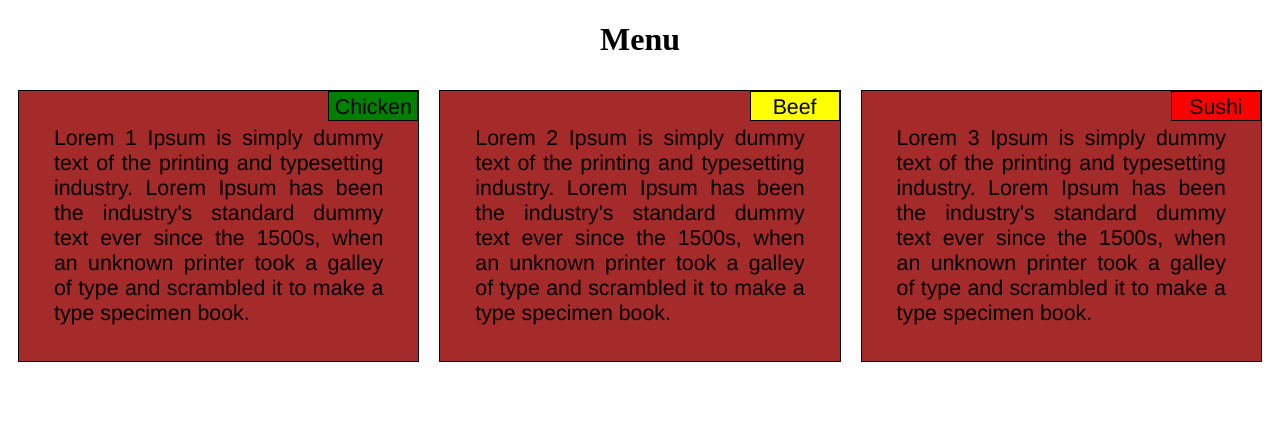
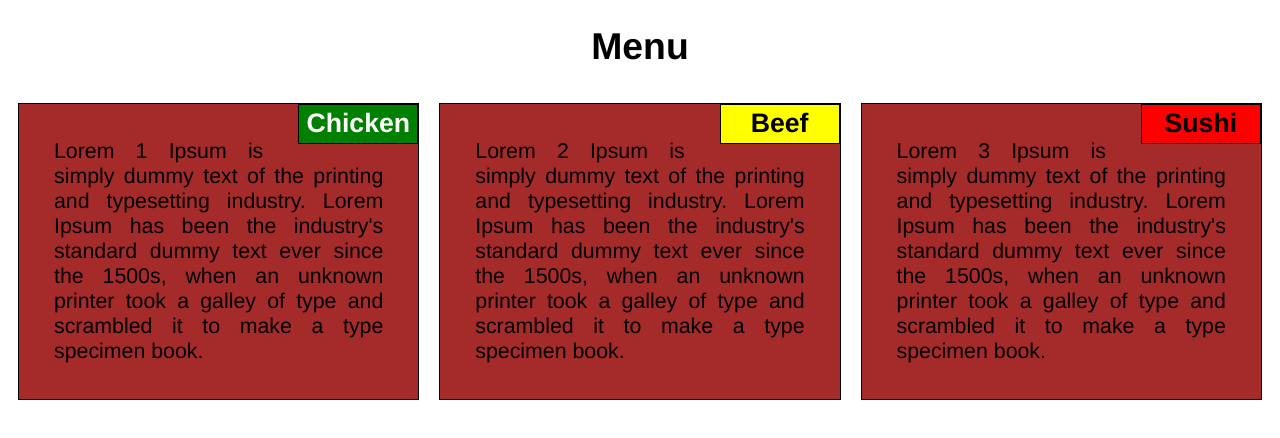
Before and after one commit to oleksiiderzhuk/fullstack-assign-01, a plain HTML site: page index.html in a window 1280 px wide. Drawn offline with Linux system fonts and the light colour scheme.

Commit message:
assignment complete for the grade

```diff
--- a/css/style.css
+++ b/css/style.css
@@ -1,10 +1,15 @@
 /********** Base styles **********/
 * {
   box-sizing: border-box;
+  font-size: 16pt;
+  font-family: Helvetica;
+
 }
 
 h1 {
-  margin-bottom: 0 px; font-weight: bold;
+  font-size: 175%;
+  margin-bottom: 0 px;
+  font-weight: bold;
   text-align: center;
 }
 
@@ -13,26 +18,26 @@ p {
   background-color: #A52A2A;
    /* margin-right: auto; */
   /* margin-left: auto; */
-  font-family: Helvetica;
 }
 
 .title {
   float: right;
   color: black;
-  width: 90px;
-  height: 30px;
+  width: 120px;
+  height: 40px;
+  font-weight: bold;
   text-align: center;
   margin-top: -35px;
   margin-right: -35px;
-  margin-left: 15px;
+  margin-left: 35px;
   padding: 3px;
   border-color:black;
   border-style:solid;
   border-width:1px;
+  font-size: 125%;
 }
 
 .cont {
-  font-size: 16pt;
   margin: 10px;
   height: 100%;
   padding: 35px;
@@ -45,6 +50,7 @@ p {
 
 #green{
   background-color: green;
+  color: white;
 }
 #yellow{
   background-color: yellow;
```
